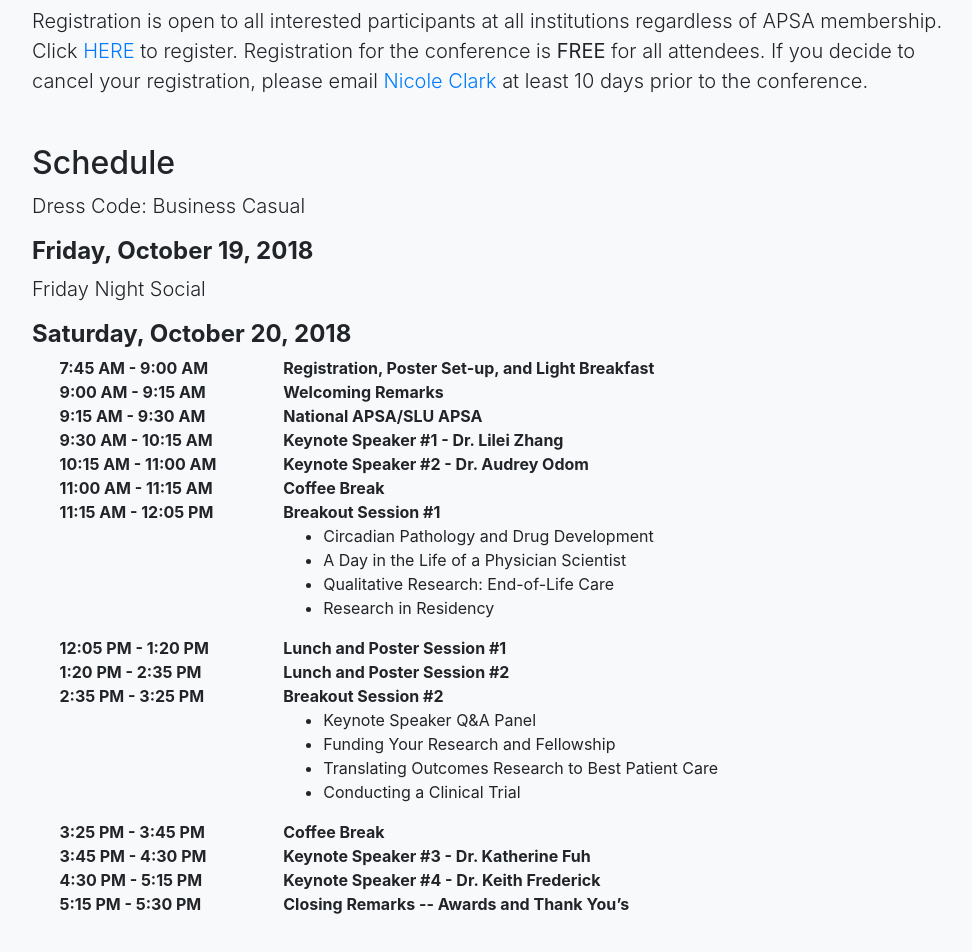
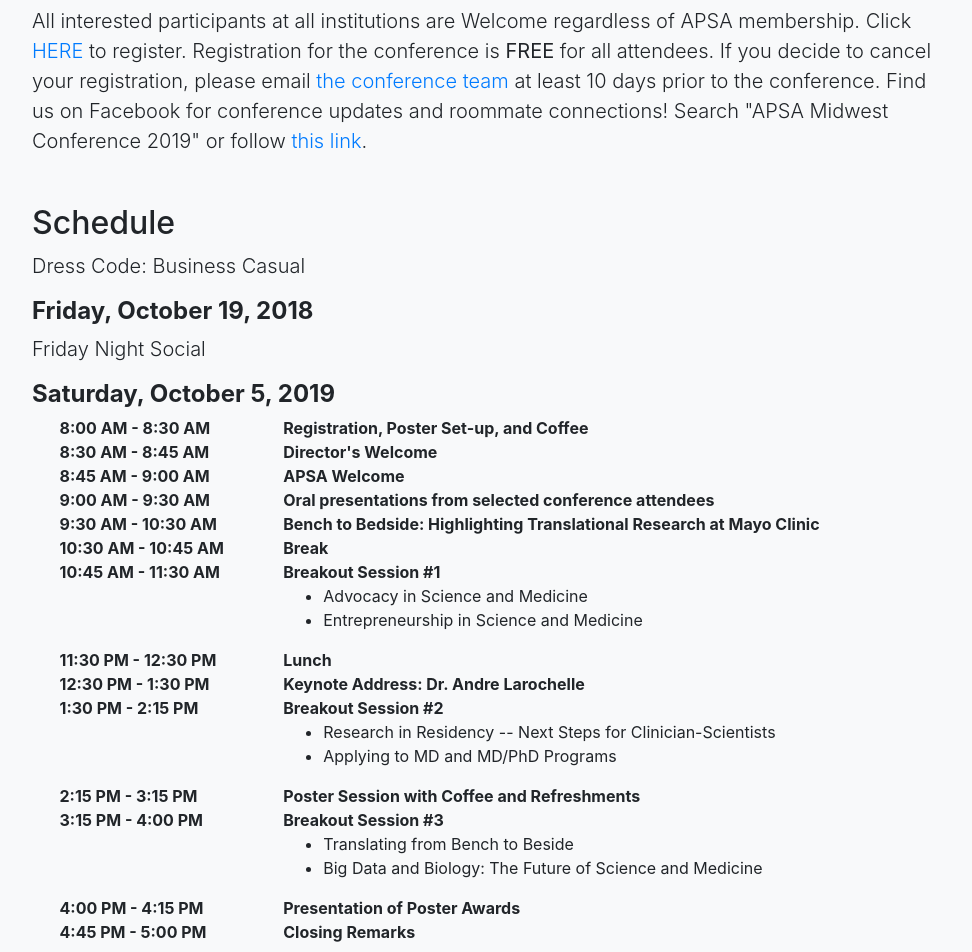
Before and after one commit to physicianscientists/midwest-takedown, a website with bundled scripts: page index.html in a window 1280 px wide. Shown: the part 1200-2152 px from the top of the page, without its empty margins (148-1120 px from the left). Built offline with nearby package versions, Linux system fonts and the light colour scheme.

Commit message:
Add files via upload

```diff
--- a/index.html
+++ b/index.html
@@ -5,7 +5,7 @@
 
 	<meta charset="utf-8">
 	<meta name="viewport" content="width=device-width, initial-scale=1, shrink-to-fit=no">
-	<meta name="description" content="The 2018 APSA Midwest Regional Meeting will be held at the Saint Louis University School of Medicine St. Louis, MO on 10/20/2018. We look forward to seeing you there!">
+	<meta name="description" content="The 2019 APSA Midwest Regional Meeting will be held at the Mayo Clinic School of Medicine in Rochester, MN on 10/05/2019. We look forward to seeing you there!">
 	<meta name="author" content="APSA">
 
 	<title>APSA MRM</title>
@@ -64,11 +64,11 @@
 	<!-- Header -->
 	<header class="masthead d-flex">
 		<div class="container text-center my-auto">
-			<h1 class="mb-1" style="color: #fff; text-shadow: 1px 0 0 #000, 0 -1px 0 #000, 0 1px 0 #000, -1px 0 0 #000;">APSA is coming to<br>St. Louis!</h1>
+			<h1 class="mb-1" style="color: #fff; text-shadow: 1px 0 0 #000, 0 -1px 0 #000, 0 1px 0 #000, -1px 0 0 #000;">APSA is coming to Rochester!</h1>
 			<h3 class="mb-5" style="color: #fff; text-shadow: 1px 0 0 #000, 0 -1px 0 #000, 0 1px 0 #000, -1px 0 0 #000;">
-				<em>The abstract deadline has been extended to October 12th.<br>Submit your abstract today to compete for prizes!</em>
+				<em>The abstract deadline is September 30th.<br>Submit your abstract beginning August 1st.</em>
 			</h3>
-			<a class="btn btn-primary btn-xl js-scroll-trigger" href="https://goo.gl/forms/d6xb6yutK5tTUWQ52">Register now for FREE!</a>
+			<a class="btn btn-primary btn-xl js-scroll-trigger" href="https://docs.google.com/forms/d/e/1FAIpQLSfDXeMnGJKpTvSB4kiTbuLujluCPFLUWX26ilW2BmaprW6OIA/viewform?usp=sf_link">Register now for FREE!</a>
 		</div>
 		<div class="overlay"></div>
 	</header>
@@ -80,9 +80,9 @@
 				<div class="col-lg-10 mx-auto">
 					<h2>About</h2>
 					<p class="lead mb-5">
-						The <a href="https://www.slu.edu/medicine/index.php">Saint Louis University School of Medicine</a> will host the 2018 APSA Midwest Regional Meeting in St. Louis, MO on October 20, 2018!<br><br>
-						Registration is open to anyone with an interest in medicine, research, and a career as a physician scientist. The conference welcomes all trainees in MD/PhD, DO/PhD, MD, DO, health sciences graduate programs, as well as undergraduate students interested in learning more about medical careers and research.<br><br>
-						Registration is open to all interested participants at all institutions regardless of APSA membership. Click <a href="https://goo.gl/forms/d6xb6yutK5tTUWQ52">HERE</a> to register. Registration for the conference is <strong>FREE</strong> for all attendees. If you decide to cancel your registration, please email <a href="mailto:nicole.clark@health.slu.edu">Nicole Clark</a> at least 10 days prior to the conference.
+						The <a href="https://college.mayo.edu/academics/school-of-medicine/">Mayo Clinic Alix School of Medicine</a> will host the 2019 APSA Midwest Regional Meeting in Rochester, MN on October 5, 2019!<br><br>
+						Registration is open to anyone with an interest in medicine, research, or a career as a physician scientist. The conference welcomes all trainees in MD/PhD, DO/PhD, MD, DO, health sciences graduate programs, as well as undergraduate students interested in learning more about medical careers and research.<br><br>
+						All interested participants at all institutions are Welcome regardless of APSA membership. Click <a href="https://docs.google.com/forms/d/e/1FAIpQLSfDXeMnGJKpTvSB4kiTbuLujluCPFLUWX26ilW2BmaprW6OIA/viewform?usp=sf_link">HERE</a> to register. Registration for the conference is <strong>FREE</strong> for all attendees. If you decide to cancel your registration, please email <a href="mailto:mailto:mayo.apsa@gmail.com">the conference team</a> at least 10 days prior to the conference. Find us on Facebook for conference updates and roommate connections! Search "APSA Midwest Conference 2019" or follow <a href="https://www.facebook.com/groups/2326121360968322/">this link</a>.
 						<br>
 					</p>
 				</div>
@@ -104,84 +104,83 @@
 			<div class="row" align="left">
 				<br>
 				<div class="col-lg-10 mx-auto">
-					<h4><strong>Saturday, October 20, 2018</strong></h4>
+					<h4><strong>Saturday, October 5, 2019</strong></h4>
 				</div>
 			</div>
 			<div class="row col-lg-10 mx-auto" align="left">
-				<div class="col-xs-3 col-sm-3 col-md-3 col-xlg-3"><strong>7:45 AM - 9:00 AM</strong></div>
-				<div class="col-xs-9 col-sm-9 col-md-9 col-xlg-9"><strong>Registration, Poster Set-up, and Light Breakfast</strong></div>
+				<div class="col-xs-3 col-sm-3 col-md-3 col-xlg-3"><strong>8:00 AM - 8:30 AM</strong></div>
+				<div class="col-xs-9 col-sm-9 col-md-9 col-xlg-9"><strong>Registration, Poster Set-up, and Coffee</strong></div>
 			</div>
 			<div class="row col-lg-10 mx-auto" align="left">
-				<div class="col-xs-3 col-sm-3 col-md-3 col-xlg-3"><strong>9:00 AM - 9:15 AM</strong></div>
-				<div class="col-xs-9 col-sm-9 col-md-9 col-xlg-9"><strong>Welcoming Remarks</strong></div>
+				<div class="col-xs-3 col-sm-3 col-md-3 col-xlg-3"><strong>8:30 AM - 8:45 AM</strong></div>
+				<div class="col-xs-9 col-sm-9 col-md-9 col-xlg-9"><strong>Director's Welcome</strong></div>
 			</div>
 			<div class="row col-lg-10 mx-auto" align="left">
-				<div class="col-xs-3 col-sm-3 col-md-3 col-xlg-3"><strong>9:15 AM - 9:30 AM</strong></div>
-				<div class="col-xs-9 col-sm-9 col-md-9 col-xlg-9"><strong>National APSA/SLU APSA</strong></div>
+				<div class="col-xs-3 col-sm-3 col-md-3 col-xlg-3"><strong>8:45 AM - 9:00 AM</strong></div>
+				<div class="col-xs-9 col-sm-9 col-md-9 col-xlg-9"><strong>APSA Welcome</strong></div>
 			</div>
 			<div class="row col-lg-10 mx-auto" align="left">
-				<div class="col-xs-3 col-sm-3 col-md-3 col-xlg-3"><strong>9:30 AM - 10:15 AM</strong></div>
-				<div class="col-xs-9 col-sm-9 col-md-9 col-xlg-9"><strong>Keynote Speaker #1 - Dr. Lilei Zhang</strong>
+				<div class="col-xs-3 col-sm-3 col-md-3 col-xlg-3"><strong>9:00 AM - 9:30 AM</strong></div>
+				<div class="col-xs-9 col-sm-9 col-md-9 col-xlg-9"><strong>Oral presentations from selected conference attendees</strong></div>
+			</div>
+			<div class="row col-lg-10 mx-auto" align="left">
+				<div class="col-xs-3 col-sm-3 col-md-3 col-xlg-3"><strong>9:30 AM - 10:30 AM</strong></div>
+				<div class="col-xs-9 col-sm-9 col-md-9 col-xlg-9"><strong>Bench to Bedside: Highlighting Translational Research at Mayo Clinic</strong>
 				</div>
 			</div>
 			<div class="row col-lg-10 mx-auto" align="left">
-				<div class="col-xs-3 col-sm-3 col-md-3 col-xlg-3"><strong>10:15 AM - 11:00 AM</strong></div>
-				<div class="col-xs-9 col-sm-9 col-md-9 col-xlg-9"><strong>Keynote Speaker #2 - Dr. Audrey Odom</strong>
+				<div class="col-xs-3 col-sm-3 col-md-3 col-xlg-3"><strong>10:30 AM - 10:45 AM</strong></div>
+				<div class="col-xs-9 col-sm-9 col-md-9 col-xlg-9"><strong>Break</strong>
 				</div>
 			</div>
 			<div class="row col-lg-10 mx-auto" align="left">
-				<div class="col-xs-3 col-sm-3 col-md-3 col-xlg-3"><strong>11:00 AM - 11:15 AM</strong></div>
-				<div class="col-xs-9 col-sm-9 col-md-9 col-xlg-9"><strong>Coffee Break</strong>
-				</div>
-			</div>
-			<div class="row col-lg-10 mx-auto" align="left">
-				<div class="col-xs-3 col-sm-3 col-md-3 col-xlg-3"><strong>11:15 AM - 12:05 PM</strong></div>
+				<div class="col-xs-3 col-sm-3 col-md-3 col-xlg-3"><strong>10:45 AM - 11:30 AM</strong></div>
 				<div class="col-xs-9 col-sm-9 col-md-9 col-xlg-9"><strong>Breakout Session #1</strong>
 					<ul>
-						<li>Circadian Pathology and Drug Development</li>
-						<li>A Day in the Life of a Physician Scientist</li>
-						<li>Qualitative Research: End-of-Life Care</li>
-						<li>Research in Residency</li>
+						<li>Advocacy in Science and Medicine</li>
+						<li>Entrepreneurship in Science and Medicine</li>
 					</ul>
 				</div>
 			</div>
 			<div class="row col-lg-10 mx-auto" align="left">
-				<div class="col-xs-3 col-sm-3 col-md-3 col-xlg-3"><strong>12:05 PM - 1:20 PM</strong></div>
-				<div class="col-xs-9 col-sm-9 col-md-9 col-xlg-9"><strong>Lunch and Poster Session #1</strong></div>
+				<div class="col-xs-3 col-sm-3 col-md-3 col-xlg-3"><strong>11:30 PM - 12:30 PM</strong></div>
+				<div class="col-xs-9 col-sm-9 col-md-9 col-xlg-9"><strong>Lunch</strong></div>
 			</div>
 			<div class="row col-lg-10 mx-auto" align="left">
-				<div class="col-xs-3 col-sm-3 col-md-3 col-xlg-3"><strong>1:20 PM - 2:35 PM</strong></div>
-				<div class="col-xs-9 col-sm-9 col-md-9 col-xlg-9"><strong>Lunch and Poster Session #2</strong></div>
+				<div class="col-xs-3 col-sm-3 col-md-3 col-xlg-3"><strong>12:30 PM - 1:30 PM</strong></div>
+				<div class="col-xs-9 col-sm-9 col-md-9 col-xlg-9"><strong>Keynote Address: Dr. Andre Larochelle</strong></div>
 			</div>
 			<div class="row col-lg-10 mx-auto" align="left">
-				<div class="col-xs-3 col-sm-3 col-md-3 col-xlg-3"><strong>2:35 PM - 3:25 PM</strong></div>
+				<div class="col-xs-3 col-sm-3 col-md-3 col-xlg-3"><strong>1:30 PM - 2:15 PM</strong></div>
 				<div class="col-xs-9 col-sm-9 col-md-9 col-xlg-9"><strong>Breakout Session #2</strong>
 					<ul>
-						<li>Keynote Speaker Q&A Panel</li>
-						<li>Funding Your Research and Fellowship</li>
-						<li>Translating Outcomes Research to Best Patient Care</li>
-						<li>Conducting a Clinical Trial</li>
+						<li>Research in Residency -- Next Steps for Clinician-Scientists</li>
+						<li>Applying to MD and MD/PhD Programs</li>
 					</ul>
 				</div>
 			</div>
 			<div class="row col-lg-10 mx-auto" align="left">
-				<div class="col-xs-3 col-sm-3 col-md-3 col-xlg-3"><strong>3:25 PM - 3:45 PM</strong></div>
-				<div class="col-xs-9 col-sm-9 col-md-9 col-xlg-9"><strong>Coffee Break</strong>
+				<div class="col-xs-3 col-sm-3 col-md-3 col-xlg-3"><strong>2:15 PM - 3:15 PM</strong></div>
+				<div class="col-xs-9 col-sm-9 col-md-9 col-xlg-9"><strong> Poster Session with Coffee and Refreshments</strong>
 				</div>
 			</div>
 			<div class="row col-lg-10 mx-auto" align="left">
-				<div class="col-xs-3 col-sm-3 col-md-3 col-xlg-3"><strong>3:45 PM - 4:30 PM</strong></div>
-				<div class="col-xs-9 col-sm-9 col-md-9 col-xlg-9"><strong>Keynote Speaker #3 - Dr. Katherine Fuh</strong>
+				<div class="col-xs-3 col-sm-3 col-md-3 col-xlg-3"><strong>3:15 PM - 4:00 PM</strong></div>
+				<div class="col-xs-9 col-sm-9 col-md-9 col-xlg-9"><strong>Breakout Session #3</strong>
+					<ul>
+						<li>Translating from Bench to Beside</li>
+						<li>Big Data and Biology: The Future of Science and Medicine</li>
+					</ul>
 				</div>
 			</div>
 			<div class="row col-lg-10 mx-auto" align="left">
-				<div class="col-xs-3 col-sm-3 col-md-3 col-xlg-3"><strong>4:30 PM - 5:15 PM</strong></div>
-				<div class="col-xs-9 col-sm-9 col-md-9 col-xlg-9"><strong>Keynote Speaker #4 - Dr. Keith Frederick</strong>
+				<div class="col-xs-3 col-sm-3 col-md-3 col-xlg-3"><strong>4:00 PM - 4:15 PM</strong></div>
+				<div class="col-xs-9 col-sm-9 col-md-9 col-xlg-9"><strong>Presentation of Poster Awards</strong>
 				</div>
 			</div>
 			<div class="row col-lg-10 mx-auto" align="left">
-				<div class="col-xs-3 col-sm-3 col-md-3 col-xlg-3"><strong>5:15 PM - 5:30 PM</strong></div>
-				<div class="col-xs-9 col-sm-9 col-md-9 col-xlg-9"><strong>Closing Remarks -- Awards and Thank You’s</strong>
+				<div class="col-xs-3 col-sm-3 col-md-3 col-xlg-3"><strong>4:45 PM - 5:00 PM</strong></div>
+				<div class="col-xs-9 col-sm-9 col-md-9 col-xlg-9"><strong>Closing Remarks</strong>
 				</div>
 			</div>
 		</div>
@@ -195,11 +194,11 @@
 			</div>
 			<div class="row col-lg-10 mx-auto" align="left">
 				<p class="lead mb-5">
-					All participants are encouraged to submit abstracts for the conference poster sessions. Posters will be automatically entered into a judging competition with cash prizes for winners. Abstract deadline is <strong>October 12th</strong>. Posters will be arranged into several categories based off judges’ expertise:<br>
+					All participants are encouraged to submit abstracts for the conference poster sessions. Presenters will also have the option to be considered for an oral presentation. Cash awards will be given for 1st and 2nd place best poster in the categories of MD and MD/PhD students, Undergraduates and Post-Baccalaureates. Abstract submission will open <strong> August 1st</strong> and the deadline <strong> is <strong>September 30th</strong>. Posters will be arranged into several categories based off judges’ expertise:<br>
 					<i>
 						<br>- Biochemistry and Molecular Biology
-						<br>- Pathology
-						<br>-  Molecular Microbiology and Immunology
+						<br>- Neuroscience
+						<br>- Molecular Microbiology and Immunology
 						<br>- Pharmacology and Physiology
 						<br>- Clinical Research
 						<br>- Social Sciences and Humanities
@@ -220,9 +219,14 @@
 			</div>
 			<div class="row col-lg-10 mx-auto" align="left">
 				<p class="lead mb-5">
-					A block of rooms is reserved at the <a text-black href="https://www.druryhotels.com/bookandstay/newreservation/?groupno=2340412">Drury Inn Hotel at Union Station</a>. A subsidy of $25/night is available for the first 50 reservations. To seek a hotel subsidy, please indicate the number of nights in the registration form. Please make your reservations by Sunday, September 30, 2018 to receive your group rate.  Reservations made after this date will be subject to prevailing rate and availability. Reservations may also be made by calling 1-800-325-0720 and refer to your group number 2340412.<br><br>
-					A light breakfast will be provided on site October 20th, with light morning and afternoon refreshments as well. Lunch will be catered, please indicate in your registration any food allergies, vegetarian, vegan, or gluten needs.<br><br>
-					<strong>Location and Parking:</strong> The event is will be taking place in the Learning Resource Center of SLU School of Medicine (3545 Vista Avenue, St. Louis, MO 63104). Parking can be found in the Hickory East Parking Garage (3424 Hickory Street, St. Louis, MO 63104).
+					We have reserved a block of rooms at a discounted rate within walking distance of the conference (code and registration instructions included following registration) which includes free parking.  If you are experiencing financial hardship and are concerned about the cost of housing, please email the <a href="mayo.apsa@gmail.com">conference team</a>.<br><br>
+					A light breakfast will be provided on site October 5th, with light morning and afternoon refreshments as well. Lunch will be catered, please indicate in your registration any food allergies, vegetarian, vegan, or gluten needs.<br><br>
+					<strong>Location and Parking:</strong> The event  will be taking place in the Mayo Clinic's Siebens Building, Philips Hall (100 2nd Ave. SW, Rochester, MN 55902). Free parking is available downtown within several blocks of the conference center at:
+					<ul>
+					<li>2nd Street parking ramp, 14 2nd St. SE</li>
+					<li>Center Street parking ramp, 11 W. Center St.</li>
+					<li>Civic Center parking ramp, 1st Ave. SE</li>
+					 </ul>
 				</p>
 			</div>
 		</div>
@@ -230,7 +234,7 @@
 
 	<!-- Map -->
 	<section class="map">
-		<iframe src="https://www.google.com/maps/embed?pb=!1m18!1m12!1m3!1d3117.1877360004632!2d-90.23929078465775!3d38.62156197961415!2m3!1f0!2f0!3f0!3m2!1i1024!2i768!4f13.1!3m3!1m2!1s0x87d8b491ce6e3c5d%3A0x84cfcac5b88d42b7!2sLearning+Resource+Center%2C+3544+Hickory+St%2C+St.+Louis%2C+MO+63104!5e0!3m2!1sen!2sus!4v1536336624033" width="100%" height="100%" frameborder="0" style="border:0" allowfullscreen></iframe>
+		<iframe src="https://www.google.com/maps/embed?pb=!1m18!1m12!1m3!1d2868.941623597806!2d-92.46895198425091!3d44.02260083648245!2m3!1f0!2f0!3f0!3m2!1i1024!2i768!4f13.1!3m3!1m2!1s0x87f75f7b358e4dbd%3A0x490d9e59b7fc94f7!2s200+1st+St+SW%2C+Rochester%2C+MN+55902!5e0!3m2!1sen!2sus!4v1562440633591!5m2!1sen!2sus" width="100%" height="100%" frameborder="0" style="border:0" allowfullscreen></iframe>
 	</section>
 
 	<!-- Services -->
@@ -238,40 +242,24 @@
 		<div class="container">
 			<div class="row col-lg-10 mx-auto" align="left">
 				<h2 class="mb-5"><br>Financial Support</h2>
-				<h3 class="mb-5"><br>The SLU APSA Executive Board is grateful for the support from the following:</h3>
+				<h3 class="mb-5"><br>The Mayo Clinic APSA Executive Board is grateful for the support from the following:</h3>
 			</div>
 			<div class="row col-lg-10 mx-auto" align="left">
 				<div class="col-lg-6 col-md-6 col-sm-12 col-xs-12">
-					<a href="https://www.slu.edu/medicine/medical-education/graduate-programs/pharmacology-physiology/index.php">SLU Department of Pharmacology and Physiology</a>
+					<a href="https://college.mayo.edu/academics/school-of-medicine/">Mayo Clinic Alix School of Medicine</a>
 					<br><br>
 				</div>
 				<div class="col-lg-6 col-md-6 col-sm-12 col-xs-12">
-					<a href="https://www.slu.edu/medicine/medical-education/graduate-programs/pharmacology-physiology/index.php">SLU  Department of Molecular Microbiology and Immunology</a>
+					<a href="https://college.mayo.edu/academics/biomedical-research-training/medical-scientist-training-program-md-phd/">Mayo Clinic Medical Scientist Training Program</a>
 					<br><br>
 				</div>
 				<div class="col-lg-6 col-md-6 col-sm-12 col-xs-12">
-					<a href="https://www.slu.edu/medicine/medical-education/graduate-programs/biochemistry-molecular-biology/index.php">SLU Edward A. Doisy Department of Biochemistry and Molecular Biology</a>
+					<a href="http://physicianscientists.org">American Physician Scientist Association</a>
 					<br><br>
 				</div>
 				<div class="col-lg-6 col-md-6 col-sm-12 col-xs-12">
-					<a href="https://www.slu.edu/slucor/index.php">SLU Center for Health Outcomes Research</a>
+					<a href="https://www.jci.org/">Journal of Clinical Investigation</a>
 					<br><br>
-				</div>
-				<div class="col-lg-6 col-md-6 col-sm-12 col-xs-12">
-					<a href="https://www.slu.edu/medicine/pediatrics/index.php">SLU Department of Pediatrics</a>
-					<br><br>
-				</div>
-				<div class="col-lg-6 col-md-6 col-sm-12 col-xs-12">
-					<a href="https://www.slu.edu/arts-and-sciences/bioethics/index.php">SLU Albert Gnaegi Center for Health Care Ethics</a><br><br>
-				</div>
-				<div class="col-lg-6 col-md-6 col-sm-12 col-xs-12">
-					<a href="https://www.slu.edu/medicine/pathology/index.php">SLU Department of Pathology</a><br><br>
-				</div>
-				<div class="col-lg-6 col-md-6 col-sm-12 col-xs-12">
-					<a href="https://insight.jci.org/">Journal of Clinical Investigation (JCI) Insight</a><br><br>
-				</div>
-				<div class="col-lg-6 col-md-6 col-sm-12 col-xs-12">
-					<a href="https://www.slu.edu/slucor/index.php">American Physician Scientist Association</a><br><br>
 				</div>
 			</div>
 		</div>
@@ -292,12 +280,12 @@
 					</a>
 				</li>
 				<li class="list-inline-item">
-					<a class="social-link rounded-circle text-white" href="mailto:nicole.clark@health.slu.edu">
+					<a class="social-link rounded-circle text-white" href="mailto:mayo.apsa@gmail.com">
 						<i class="fa fa-envelope"></i>
 					</a>
 				</li>
 			</ul>
-			<p class="text-muted small mb-0">Copyright &copy; APSA 2018</p>
+			<p class="text-muted small mb-0">Copyright &copy; APSA 2019</p>
 		</div>
 	</footer>
 
--- a/scss/_masthead.scss
+++ b/scss/_masthead.scss
@@ -6,7 +6,7 @@
   height: auto;
   padding-top: 8rem;
   padding-bottom: 8rem;
-  background: linear-gradient(90deg, fade-out($white, 0.9) 0%, fade-out($white, 0.9) 100%), url('../img/bg-masthead.jpg');
+  background: linear-gradient(90deg, fade-out($white, 0.9) 0%, fade-out($white, 0.9) 100%), url('../img/MRM2019_masthead.png');
   background-position: center center;
   background-repeat: no-repeat;
   background-size: cover;
```
Also changed, not shown: css/stylish-portfolio.css, css/stylish-portfolio.min.css, img/MRM2019_masthead.png (added), img/MRM2019_masthead_cropped.png (added).
